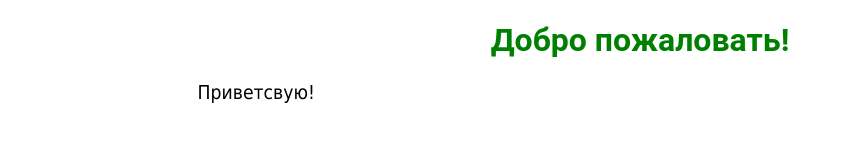
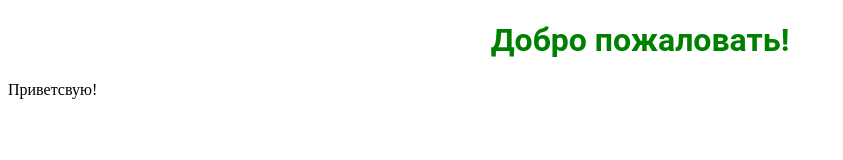
Before and after one commit to chanter404/chanter404.github.io, a plain HTML site: page index.html in a window 1280 px wide. Shown: the whole page, without its empty margins (0-843 px from the left). Drawn offline with Linux system fonts and the light colour scheme.

Commit message:
Update index.html

```diff
--- a/index.html
+++ b/index.html
@@ -4,11 +4,10 @@
 		<title>Chanter's World</title>
 		<meta charset="utf-8">
 		<link href="static/style.css" rel="stylesheet">
-		<script src="static/script.js"></script>
 	</head>
 
 	<body>
 		<h1 class="green" align="center">Добро пожаловать!</h1>
-		<div>Приветсвую!</div>
+		<p>Приветсвую!</p>
 	</body>
 </html>
```
